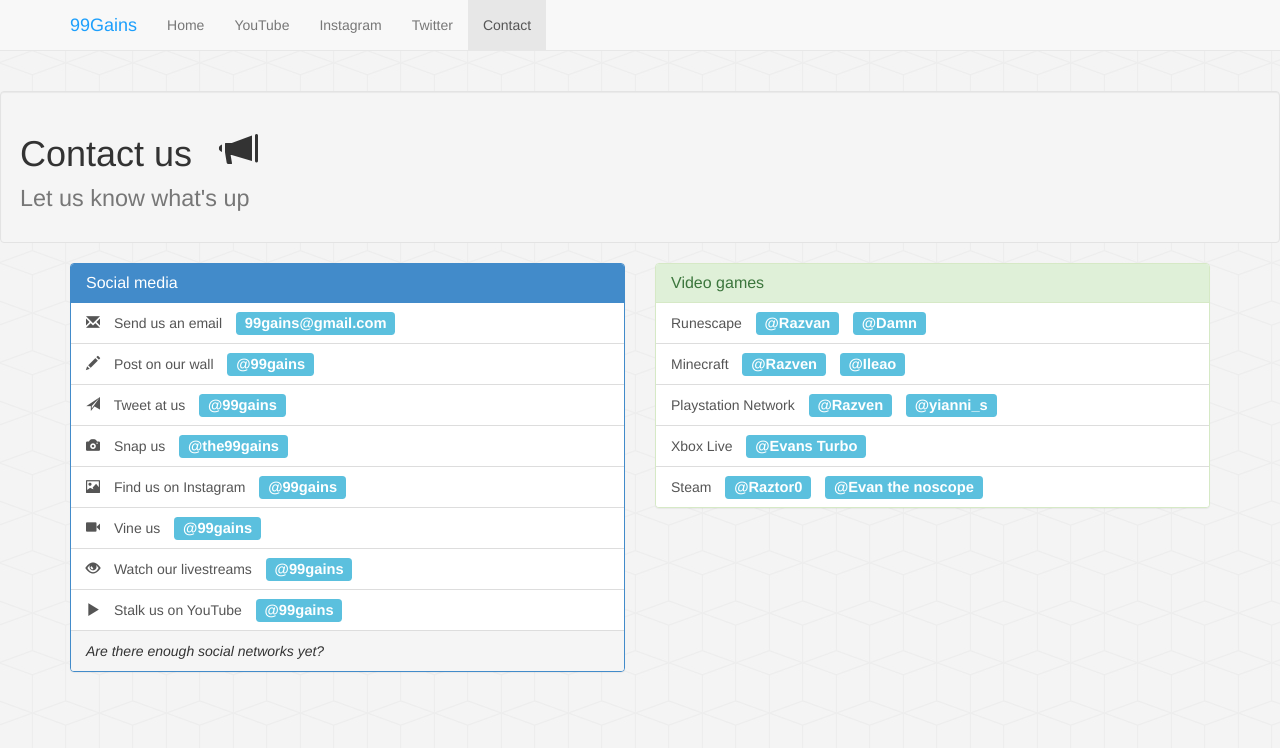
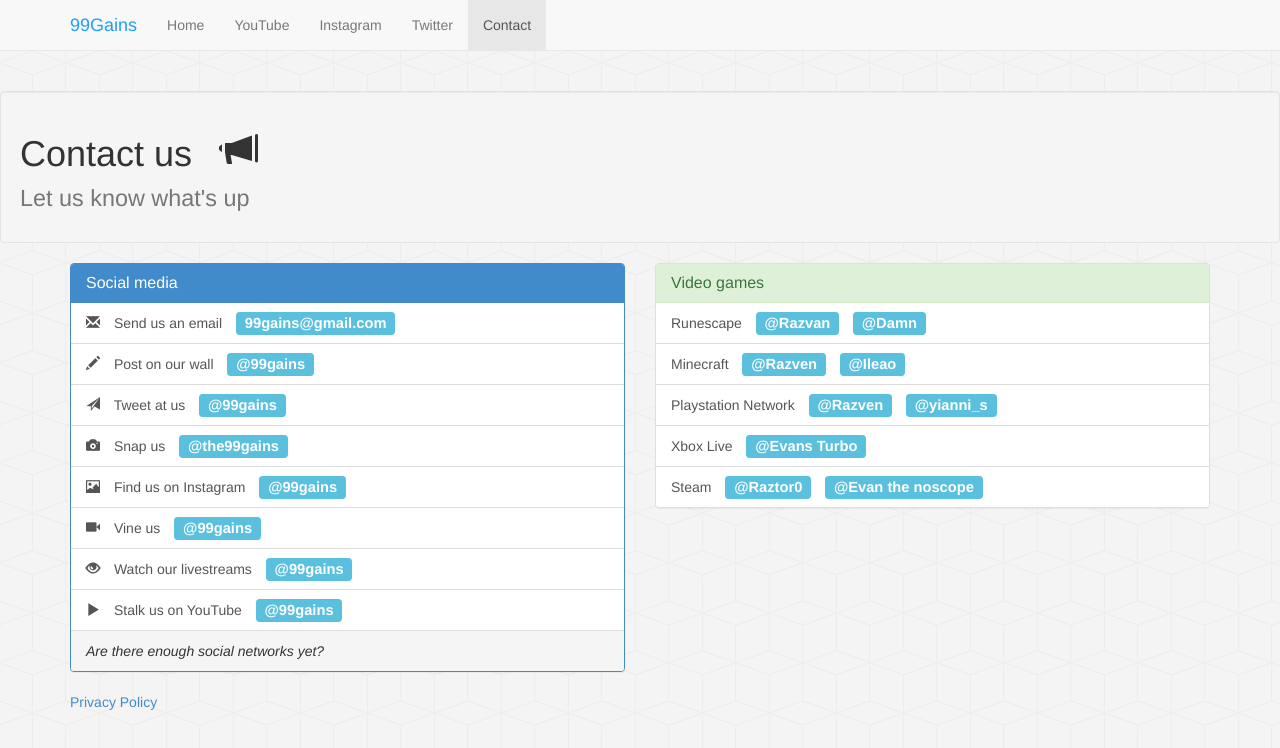
Before and after one commit to 99gains/99gains.github.io, a plain HTML site: page contact/index.html in a window 1280 px wide. Drawn offline with nearby package versions, Linux system fonts and the light colour scheme.

Commit message:
Added privacy policy button.

```diff
--- a/contact/index.html
+++ b/contact/index.html
@@ -179,6 +179,7 @@
 				</div>
 			</div>
 		</div>
+		<a href="//www.iubenda.com/privacy-policy/7925079" class="iubenda-white iubenda-embed" title="Privacy Policy">Privacy Policy</a><script type="text/javascript">(function (w,d) {var loader = function () {var s = d.createElement("script"), tag = d.getElementsByTagName("script")[0]; s.src = "//cdn.iubenda.com/iubenda.js"; tag.parentNode.insertBefore(s,tag);}; if(w.addEventListener){w.addEventListener("load", loader, false);}else if(w.attachEvent){w.attachEvent("onload", loader);}else{w.onload = loader;}})(window, document);</script>
 	</div>
 	<script type="text/javascript"
 		src="https://ajax.googleapis.com/ajax/libs/jquery/1.11.1/jquery.min.js"></script>
```
